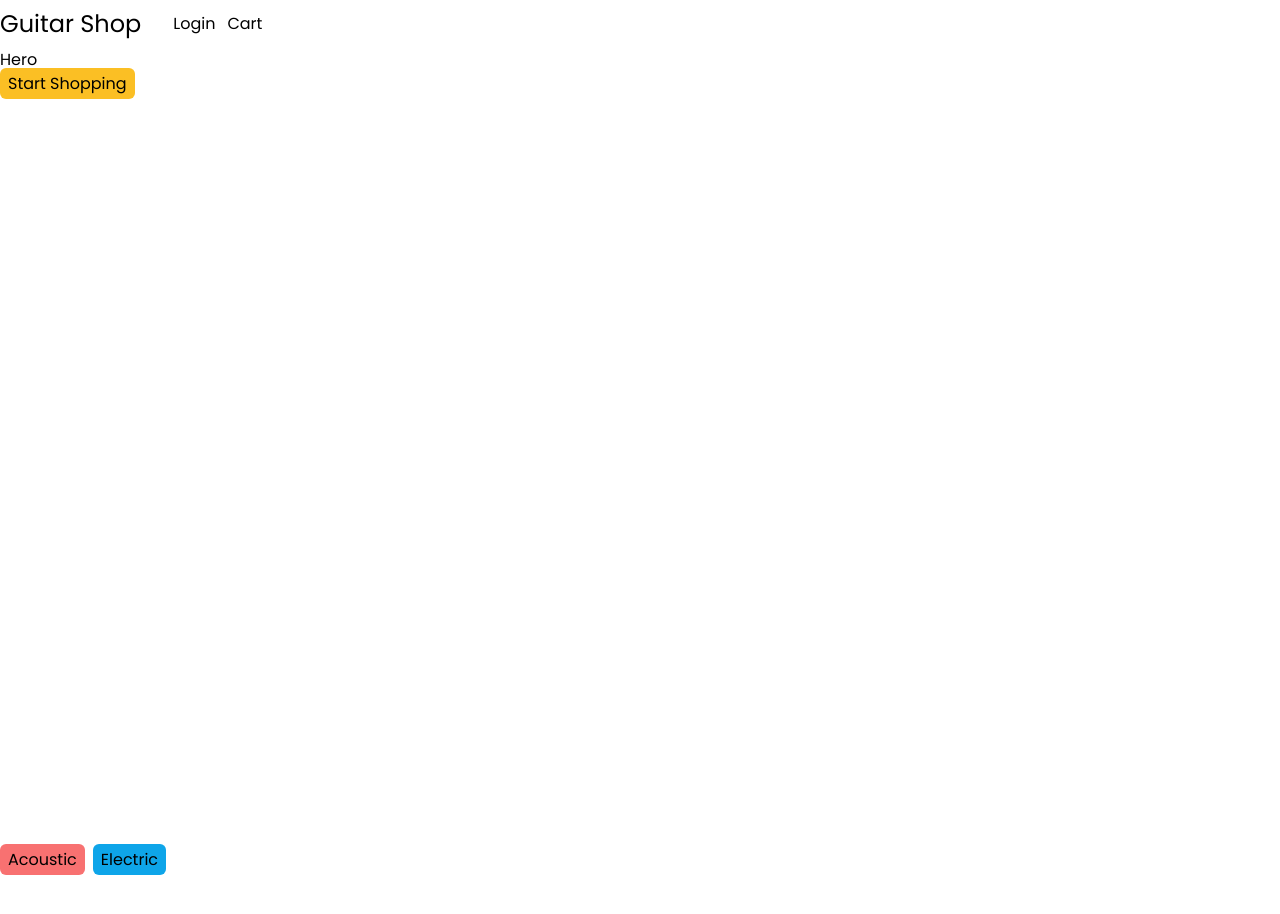
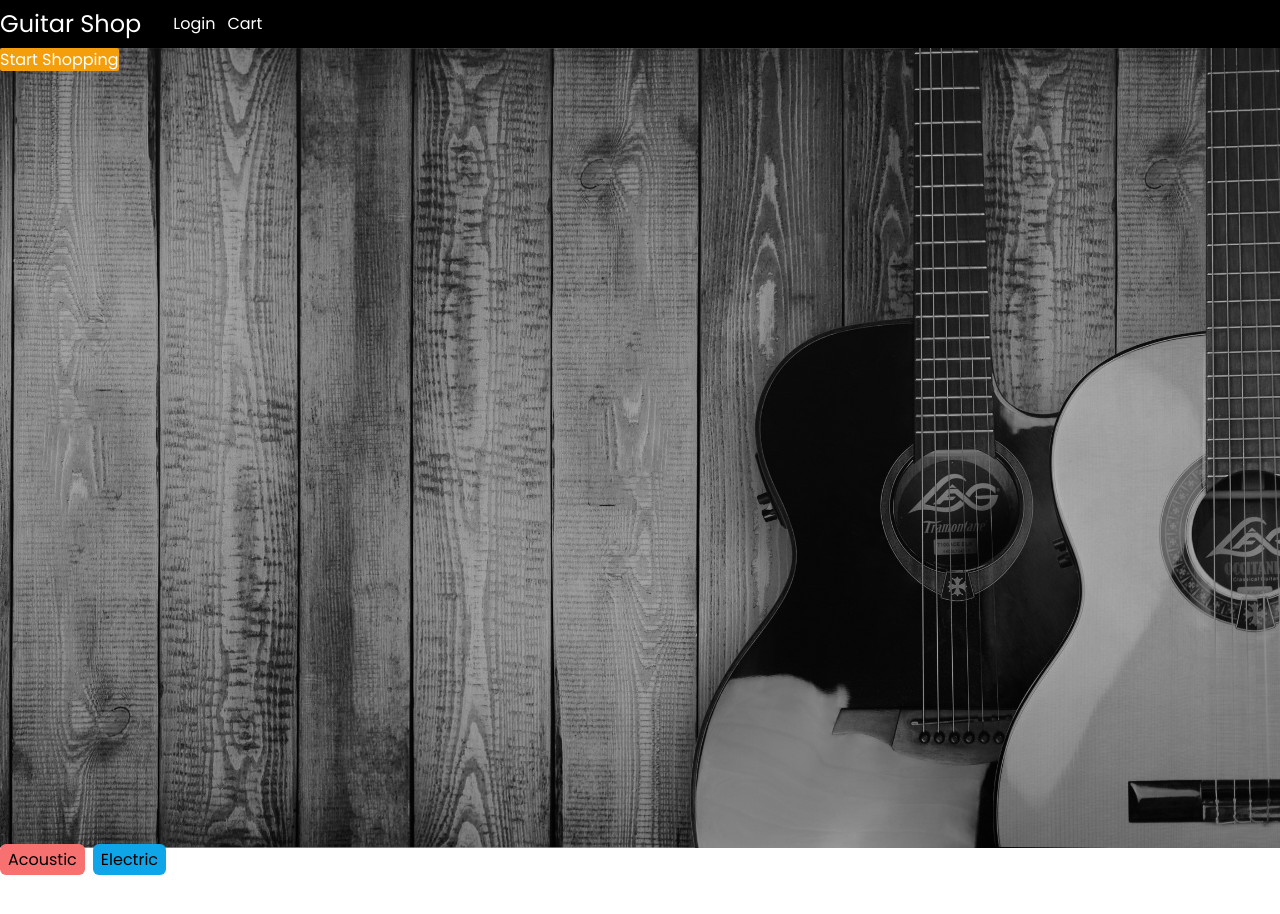
Before and after one commit to carlospsvieira/Guitar-Shop, a React (Vite) app: page / in a window 1280 px wide. Shown: the top 914 px of the page. Built offline with nearby package versions, Linux system fonts and the light colour scheme.

Commit message:
adds hero background image

```diff
--- a/src/App.css
+++ b/src/App.css
@@ -8,3 +8,9 @@
   box-sizing: border-box;
   font-family: 'Poppins', sans-serif;
 }
+
+.hero {
+  background-image: linear-gradient(#24242451, rgba(0, 0, 0, 0.281)) , url('./images/hero-bg.jpg');
+  background-size: cover;
+  object-fit: cover;
+}
--- a/src/components/Hero.jsx
+++ b/src/components/Hero.jsx
@@ -2,11 +2,10 @@ import React from "react";
 
 function Hero() {
   return (
-    <div className="h-screen">
-      <div>Hero</div>
-      <a href="#category" className="bg-amber-400 rounded-md px-2 py-1">
-        Start Shopping
-      </a>
+    <div className="h-screen hero">
+        <a href="#category" className="bg-amber-500 rounded-sm text-white text-center">
+          Start Shopping
+        </a>
     </div>
   );
 }
--- a/src/components/Navbar.jsx
+++ b/src/components/Navbar.jsx
@@ -17,7 +17,7 @@ function Navbar() {
   }, []);
 
   return (
-    <div className="flex items-center">
+    <div className="flex items-center bg-black text-white">
       <Link to="/" className="text-2xl mr-5">
         Guitar Shop
       </Link>
```
Also changed, not shown: src/images/hero-bg.jpg (added).
